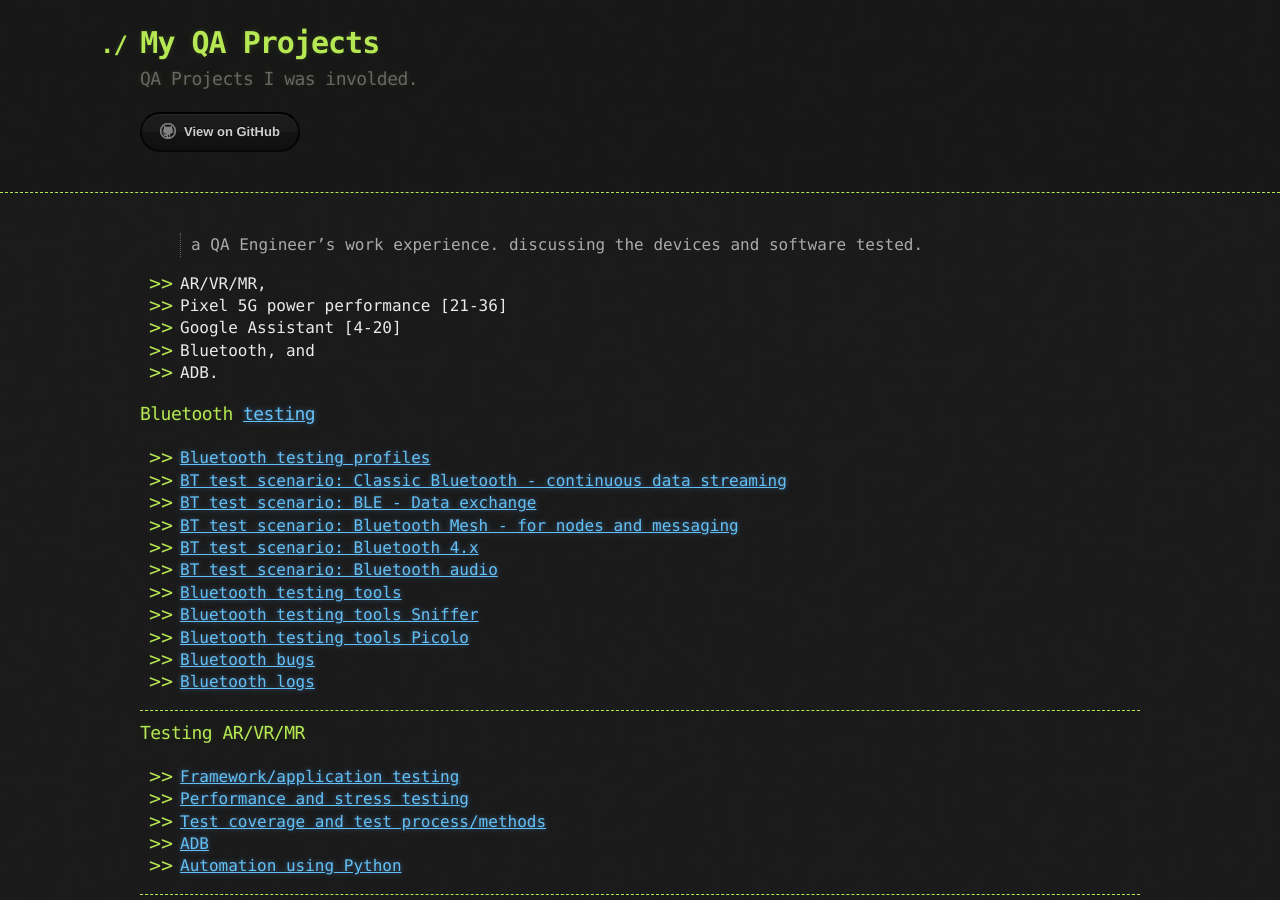
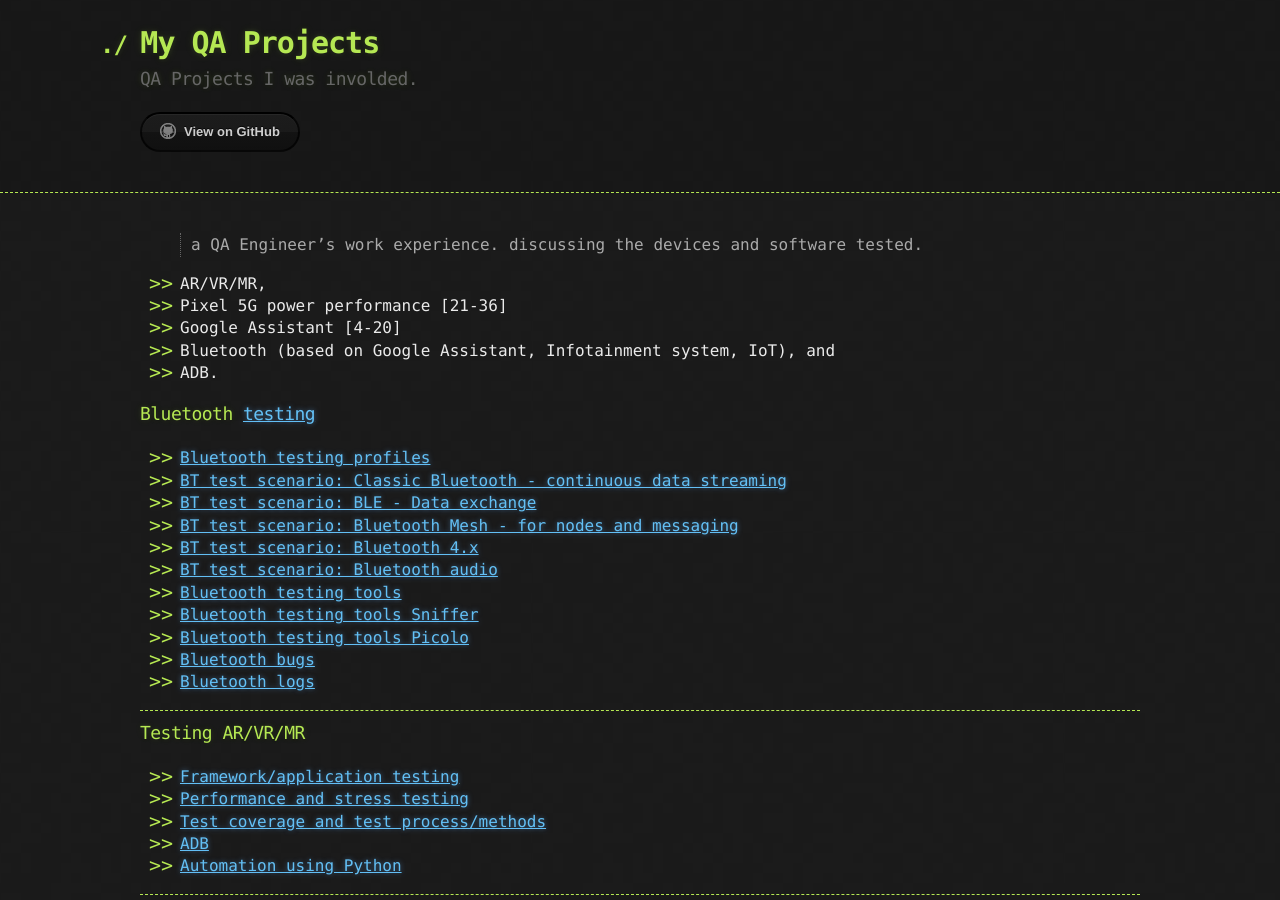
Before and after one commit to sciustechnologia/sciustechnologia.github.io, a Jekyll site: the page built from index.md, in a window 1280 px wide and 900 px high. Built offline with Jekyll 4.4.1, drawn with Linux system fonts in a browser that asks for light colours.

Commit message:
Update index.md

```diff
--- a/index.md
+++ b/index.md
@@ -11,7 +11,7 @@ description: QA testing and technical writing
 *  AR/VR/MR,
 *  Pixel 5G power performance [21-36]
 *  Google Assistant [4-20]
-*  Bluetooth, and
+*  Bluetooth (based on Google Assistant, Infotainment system, IoT), and
 *  ADB.
 
 ### Bluetooth [testing](./testing/bt.html)
```
